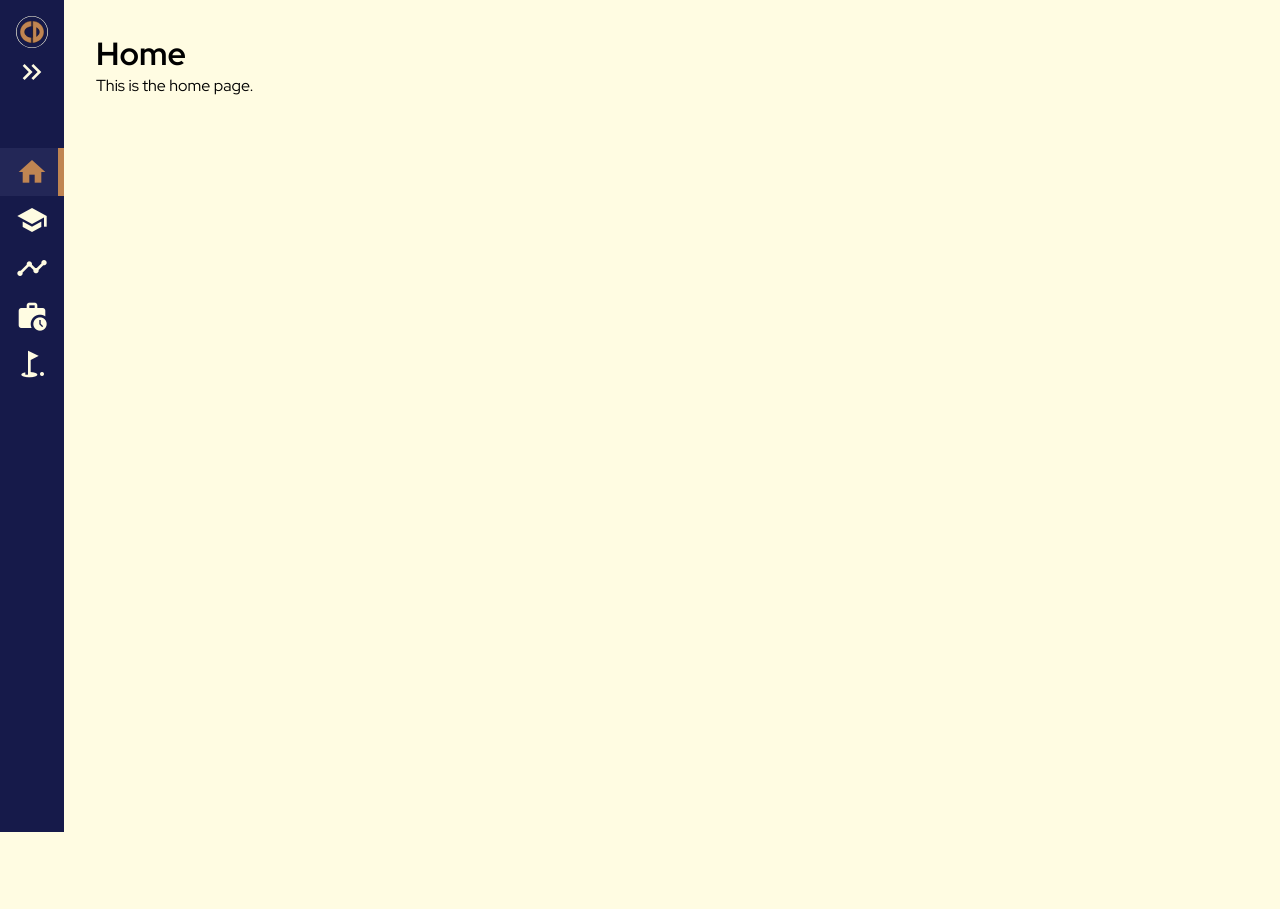
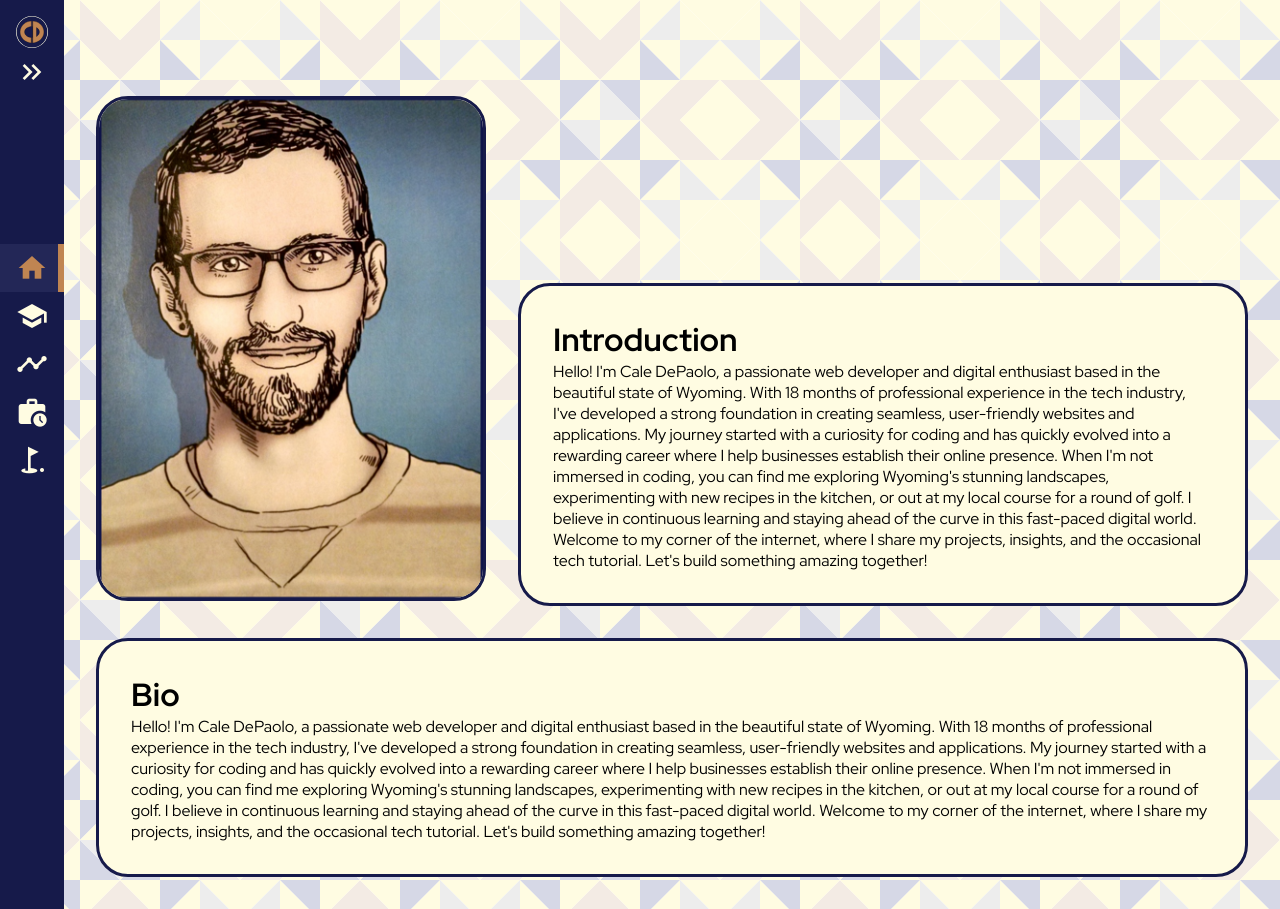
Before and after one commit to caledep/caledep.github.io, a Vue app: page / in a window 1280 px wide. Before the commit the page ends 832 px from the top, so only its background shows below. Built offline with nearby package versions, Linux system fonts and the light colour scheme.

Commit message:
added content to home, added const. notice to other pages.

```diff
--- a/src/App.vue
+++ b/src/App.vue
@@ -32,7 +32,8 @@ import Sidebar from './components/Sidebar.vue'
 }
 
 body {
-  background: var(--light);
+  background-image: url(./assets/wyo_valley_pattern.svg);
+  justify-content: center;
 }
 
 button {
@@ -47,8 +48,9 @@ button {
 }
 main {
   flex: 1 1 0;
+
   padding: 2rem;
-
+  padding-top: 6rem;
   @media (max-width: 768px) {
     padding-left: 6rem;
   }
--- a/src/components/Sidebar.vue
+++ b/src/components/Sidebar.vue
@@ -53,7 +53,8 @@ aside {
   flex-direction: column;
   width: calc(2rem);
   min-height: 100vh;
-  overflow: hidden;
+  overflow-x: hidden;
+  overflow-y: visible;
   padding: 1rem;
   background-color: var(--primary);
   color: var(--light);
@@ -62,7 +63,6 @@ aside {
     display: flex;
     .button {
       display: flex;
-      align-items: center;
       text-decoration: none;
       transition: 0.4s ease-out;
       .logo-icon {
@@ -114,6 +114,8 @@ aside {
 
   .menu {
     margin: 0 -1rem;
+    justify-content: center;
+    padding-top: 6rem;
     .button {
       display: flex;
       align-items: center;
@@ -172,6 +174,7 @@ aside {
   @media (max-width: 768px) {
     position: fixed;
     z-index: 99;
+    height: auto;
   }
 }
 </style>
--- a/src/views/Education.vue
+++ b/src/views/Education.vue
@@ -1,6 +1,31 @@
 <template>
-    <main class="about-page">
-        <h1>Education & Skills</h1>
-        <p>This is the education and skills page.</p>
+    <main class="education-page">
+        <div class="card">
+            <h1>Education</h1>
+        </div>
+        <p class="construction_notice">
+            <img src="/icon_construction_dark.svg" class="icon" alt="construction icon" />
+            <b>This page is currently undergoing development, check back later.</b>
+            <img src="/icon_construction_dark.svg" class="icon" alt="construction icon" />
+        </p>
     </main>
 </template>
+<script setup>
+
+</script>
+<style scoped>
+.construction_notice {
+  display: flex;
+  width:100%;
+  justify-content: center;
+  align-items: center;
+  font-size: 1.5rem;
+}
+.card {
+  display: flex;
+  justify-content: center;
+  align-items: center;
+  font-size: 1.5rem;
+
+}
+</style>
--- a/src/views/Hobbies.vue
+++ b/src/views/Hobbies.vue
@@ -1,6 +1,31 @@
 <template>
     <main class="hobbies-page">
-        <h1>Hobbies</h1>
-        <p>This is the hobbies page.</p>
+        <div class="card">
+            <h1>Hobbies</h1>
+        </div>
+        <p class="construction_notice">
+            <img src="/icon_construction_dark.svg" class="icon" alt="construction icon" />
+            <b>This page is currently undergoing development, check back later.</b>
+            <img src="/icon_construction_dark.svg" class="icon" alt="construction icon" />
+        </p>
     </main>
 </template>
+<script setup>
+
+</script>
+<style scoped>
+.construction_notice {
+  display: flex;
+  width:100%;
+  justify-content: center;
+  align-items: center;
+  font-size: 1.5rem;
+}
+.card {
+  display: flex;
+  justify-content: center;
+  align-items: center;
+  font-size: 1.5rem;
+
+}
+</style>
--- a/src/views/Home.vue
+++ b/src/views/Home.vue
@@ -1,6 +1,88 @@
+{
+    "words": "words for the variable words."
+}
+
 <template>
     <main class="home-page">
-        <h1>Home</h1>
-        <p>This is the home page.</p>
+        <div class="portrait-intro">
+            <div>
+                <img src="../../public/portrait_drawn_med.svg" class="portrait-image" alt="vue">
+            </div>
+            <div class="intro-block">
+                <h1>Introduction</h1>
+                <p>Hello! I'm Cale DePaolo, a passionate web developer and digital enthusiast based in the beautiful state of Wyoming. With 18 months of professional experience in the tech industry, I've developed a strong foundation in creating seamless, user-friendly websites and applications. My journey started with a curiosity for coding and has quickly evolved into a rewarding career where I help businesses establish their online presence. When I'm not immersed in coding, you can find me exploring Wyoming's stunning landscapes, experimenting with new recipes in the kitchen, or out at my local course for a round of golf. I believe in continuous learning and staying ahead of the curve in this fast-paced digital world. Welcome to my corner of the internet, where I share my projects, insights, and the occasional tech tutorial. Let's build something amazing together!</p>
+            </div>
+        </div>
+
+        <div class="bio-block">
+            <h1>Bio</h1>
+            <p>Hello! I'm Cale DePaolo, a passionate web developer and digital enthusiast based in the beautiful state of Wyoming. With 18 months of professional experience in the tech industry, I've developed a strong foundation in creating seamless, user-friendly websites and applications. My journey started with a curiosity for coding and has quickly evolved into a rewarding career where I help businesses establish their online presence. When I'm not immersed in coding, you can find me exploring Wyoming's stunning landscapes, experimenting with new recipes in the kitchen, or out at my local course for a round of golf. I believe in continuous learning and staying ahead of the curve in this fast-paced digital world. Welcome to my corner of the internet, where I share my projects, insights, and the occasional tech tutorial. Let's build something amazing together!</p>
+
+        </div>
+
     </main>
 </template>
+
+<style lang="scss" scoped>
+main {
+    display: flex;
+    flex-direction: column;
+    gap: 2rem;
+    .portrait-intro {
+        display: flex;
+        flex-direction: row;
+        gap: 2rem;
+        align-items: flex-end;
+        .portrait-image {
+            border: solid;
+            border-width: 0.2rem;
+            border-color: #161a4a;
+            border-radius:2em;
+            max-width: 24rem;
+        }
+
+        .intro-block {
+            padding: 2rem;
+            background: #FFFCE2;
+            border: solid;
+            border-width: 0.2rem;
+            border-color: #161a4a;
+            max-height: fit-content;
+            max-width: calc(87rem - 24rem - 2rem - 0.4rem);
+            border-radius:2em;
+        }
+    }
+    .bio-block {
+        padding: 2rem;
+        border: solid;
+        max-width: 87rem;
+        background: #FFFCE2;
+
+        border-width: 3px;
+        border-color: #161a4a;
+        border-radius:2em;
+    }
+    @media (max-width: 768px) {
+        .portrait-intro {
+            display: flex;
+            flex-direction: column;
+            max-width: 20rem;
+            align-items: flex-start;
+        }
+        .intro-block {
+            display: flex;
+            min-width: 20rem;
+            flex-direction: column;
+            max-width: 20rem;
+        }
+        .bio-block {
+            display: flex;
+            flex-direction: column;
+            max-width: 20rem;
+        }
+
+
+
+    }
+}
+</style>
--- a/src/views/Projects.vue
+++ b/src/views/Projects.vue
@@ -1,6 +1,31 @@
 <template>
     <main class="projects-page">
-        <h1>Projects</h1>
-        <p>This is the projects page.</p>
+        <div class="card">
+            <h1>Projects</h1>
+        </div>
+        <p class="construction_notice">
+            <img src="/icon_construction_dark.svg" class="icon" alt="construction icon" />
+            <b>This page is currently undergoing development, check back later.</b>
+            <img src="/icon_construction_dark.svg" class="icon" alt="construction icon" />
+        </p>
     </main>
 </template>
+<script setup>
+
+</script>
+<style scoped>
+.construction_notice {
+  display: flex;
+  width:100%;
+  justify-content: center;
+  align-items: center;
+  font-size: 1.5rem;
+}
+.card {
+  display: flex;
+  justify-content: center;
+  align-items: center;
+  font-size: 1.5rem;
+
+}
+</style>
--- a/src/views/Timeline.vue
+++ b/src/views/Timeline.vue
@@ -1,6 +1,31 @@
 <template>
     <main class="timeline-page">
-        <h1>Timeline</h1>
-        <p>This is the timeline page.</p>
+        <div class="card">
+            <h1>Timeline</h1>
+        </div>
+        <p class="construction_notice">
+            <img src="/icon_construction_dark.svg" class="icon" alt="construction icon" />
+            <b>This page is currently undergoing development, check back later.</b>
+            <img src="/icon_construction_dark.svg" class="icon" alt="construction icon" />
+        </p>
     </main>
 </template>
+<script setup>
+
+</script>
+<style scoped>
+.construction_notice {
+  display: flex;
+  width:100%;
+  justify-content: center;
+  align-items: center;
+  font-size: 1.5rem;
+}
+.card {
+  display: flex;
+  justify-content: center;
+  align-items: center;
+  font-size: 1.5rem;
+
+}
+</style>
```
Also changed, not shown: public/portrait_drawn_med.svg (added), src/assets/wyo_valley_pattern.svg (added).
